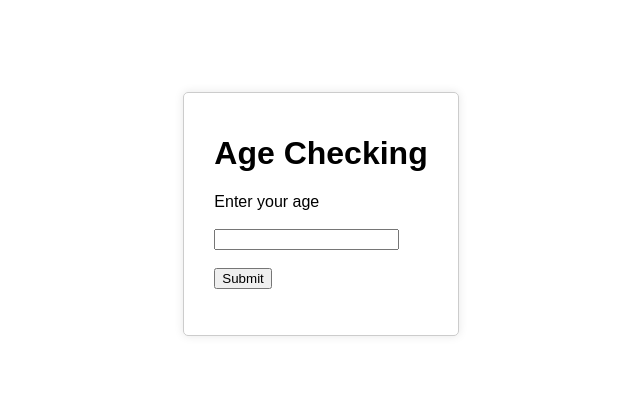
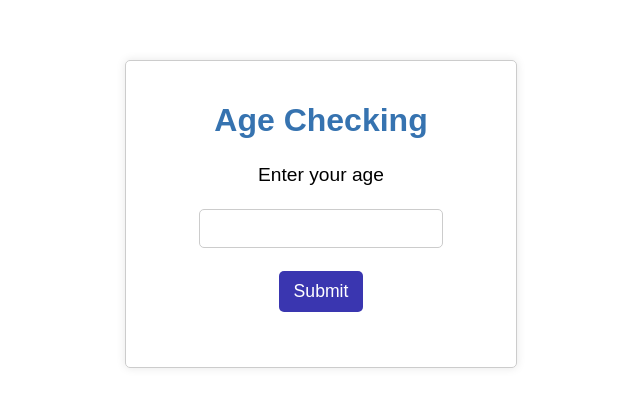
Before and after one commit to puanabidah/javascript-mini-projects, a plain HTML site: page age-checking/index.html in a window 1280 px wide. Shown: the part 186-592 px from the top of the page, without its empty margins (319-959 px from the left). Drawn offline with Linux system fonts and the light colour scheme.

Commit message:
modify interface and clean the code

```diff
--- a/age-checking/index.html
+++ b/age-checking/index.html
@@ -10,11 +10,12 @@
     <div class="container">
       <h1>Age Checking</h1>
       <div class="inputForm">
-        <label>Enter your age</label> <br /><br />
-        <input type="text" id="myText" /> <br /><br />
+        <label>Enter your age</label>
+        <input type="number" id="myText" />
         <button type="submit" id="myBtn">Submit</button>
-        <p id="result"></p>
       </div>
+
+      <p id="result"></p>
     </div>
     <script src="index.js"></script>
   </body>
--- a/age-checking/index.js
+++ b/age-checking/index.js
@@ -6,6 +6,7 @@ let age;
 submitBtn.onclick = function () {
   const input = myText.value.trim();
   age = Number(input);
+  result.style.display = 'block';
 
   if (input === '') {
     result.textContent = 'You must enter a number.';
@@ -18,13 +19,13 @@ submitBtn.onclick = function () {
   } else if (age < 0) {
     result.textContent = `Your age can't be below 0.`;
   } else if (age === 0) {
-    result.textContent = `Your Age is ${age}.\nYou can't enter. You were just born.`;
+    result.textContent = `Your age is ${age} years old.\nYou can't enter. You were just born.`;
   } else if (age >= 100) {
-    result.textContent = `Your Age is ${age}.\nYou are TOO OLD to enter this site.`;
+    result.textContent = `Your age is ${age} years old.\nYou are TOO OLD to enter this site.`;
   } else if (age >= 18) {
-    result.textContent = `Your Age is ${age}.\nYou are old enough to enter this site.`;
+    result.textContent = `Your age is ${age} years old.\nYou are old enough to enter this site.`;
   } else {
-    result.textContent = `Your Age is ${age}.\nYou must be 18+ to enter this site.`;
+    result.textContent = `Your age is ${age} years old.\nYou must be 18+ to enter this site.`;
   }
 
   myText.value = '';
--- a/age-checking/style.css
+++ b/age-checking/style.css
@@ -8,13 +8,66 @@ body {
 }
 
 .container {
-  max-width: 400px;
+  max-width: 330px;
+  width: 100%;
   padding: 20px 30px 30px 30px;
   border: 1px solid #ccc;
   border-radius: 5px;
   box-shadow: 0 0 10px rgba(0, 0, 0, 0.1);
 }
 
+h1 {
+  margin-bottom: 25px;
+  color: hsl(210, 53%, 45%);
+  text-align: center;
+}
+
+label {
+  font-size: 1.2em;
+  display: block;
+}
+
+input {
+  padding: 8px;
+  border: 1px solid #ccc;
+  border-radius: 5px;
+  font-size: 1.1em;
+  display: block;
+  text-align: center;
+}
+
+button {
+  padding: 10px 15px;
+  background-color: hsl(242, 53%, 45%);
+  color: white;
+  border: none;
+  border-radius: 5px;
+  cursor: pointer;
+  font-size: 1.1em;
+  margin-bottom: 25px;
+}
+
+button:hover {
+  background-color: hsl(242, 50%, 52%);
+}
+
+button:active {
+  transform: scale(0.96);
+}
+
+.inputForm {
+  display: flex;
+  flex-direction: column;
+  align-items: center;
+  gap: 23px;
+}
+
 #result {
-  white-space: pre-line; /* To preserve line breaks in the output*/
+  margin-top: 0;
+  margin-bottom: 10px;
+  font-size: 1.2em;
+  text-align: center;
+  display: none;
+  white-space: pre-line;
+  line-height: 1.3em;
 }
```
